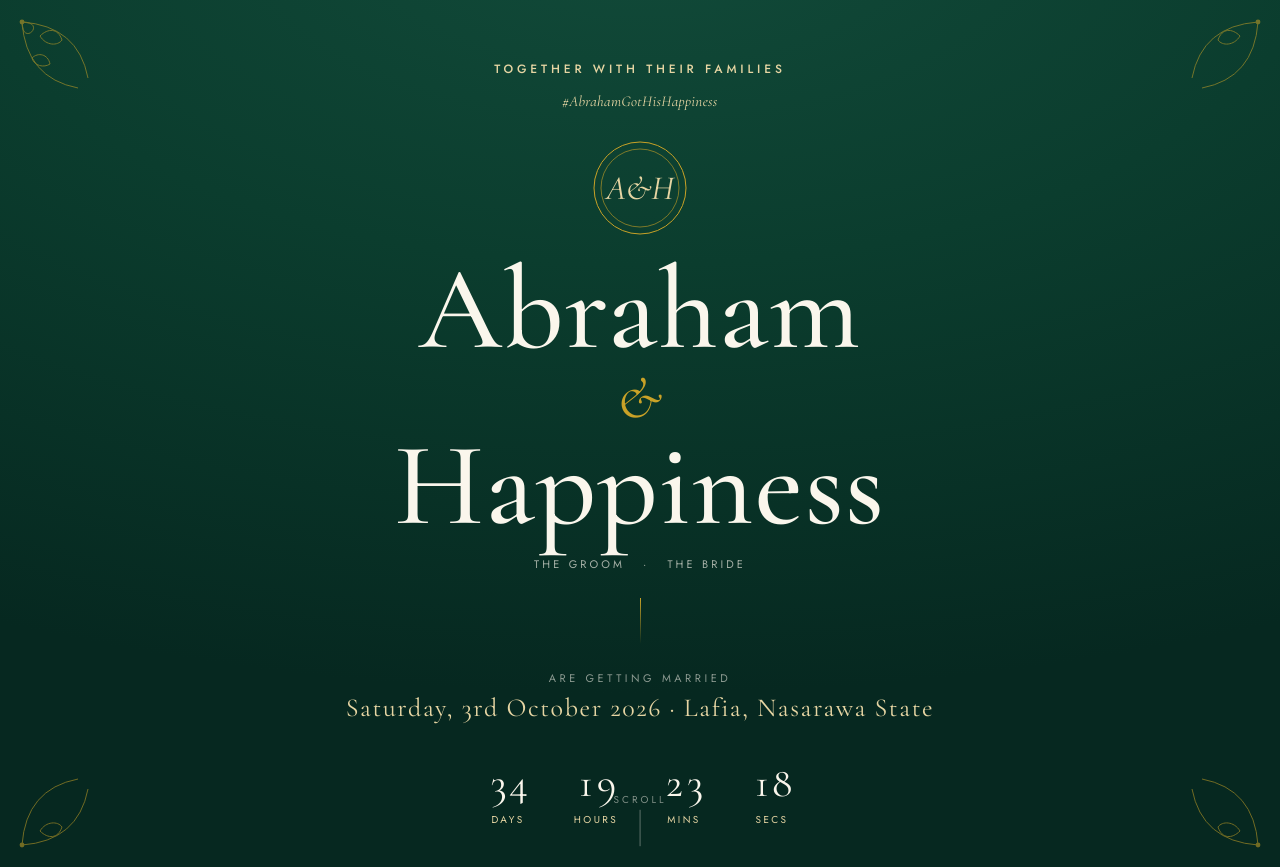
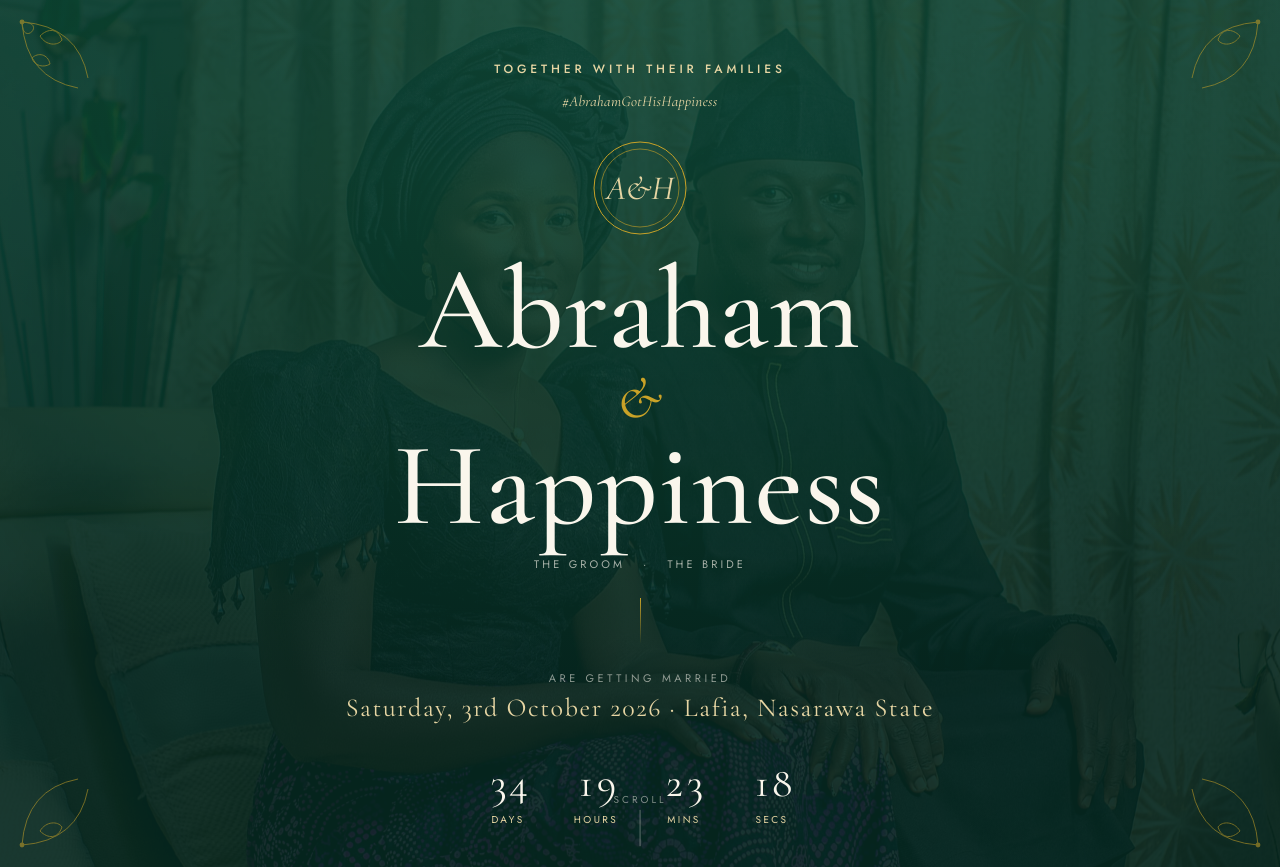
Before and after one commit to DesRuqMania/AbrahamGotHisHappiness26, a plain HTML site: page index.html in a window 1280 px wide. Shown: the top 867 px of the page. Drawn offline with nearby package versions, Linux system fonts and the light colour scheme.

Commit message:
Add couple-1.jpeg watermark to hero section

```diff
--- a/index.html
+++ b/index.html
@@ -64,6 +64,14 @@
     padding: 60px 24px 40px;
     overflow:hidden;
   }
+  .hero::before{
+    content:"";
+    position:absolute;
+    inset:0;
+    background: url('images/couple-1.jpeg') center/cover;
+    opacity:.08;
+    pointer-events:none;
+  }
   .hero .ornament{
     position:absolute;
     opacity:.55;
@@ -78,6 +86,8 @@
     color: var(--gold-soft);
     opacity:0;
     animation: riseIn .9s ease forwards .1s;
+    position:relative;
+    z-index:1;
   }
   .hero-tag{
     margin-top:14px;
@@ -88,6 +98,8 @@
     color: var(--gold-soft);
     opacity:0;
     animation: riseIn .9s ease forwards .25s;
+    position:relative;
+    z-index:1;
   }
 
   .monogram{
@@ -96,6 +108,8 @@
     height: 96px;
     opacity:0;
     animation: riseIn 1s ease forwards .4s;
+    position:relative;
+    z-index:1;
   }
 
   .hero h1{
@@ -106,6 +120,8 @@
     letter-spacing: .01em;
     opacity:0;
     animation: riseIn 1.1s ease forwards .55s;
+    position:relative;
+    z-index:1;
   }
   .hero h1 .amp{
     display:block;
@@ -127,6 +143,8 @@
     color: rgba(250,246,236,.65);
     opacity:0;
     animation: riseIn .9s ease forwards .7s;
+    position:relative;
+    z-index:1;
   }
 
   .hero .divider{
@@ -136,6 +154,8 @@
     margin: 26px auto;
     opacity:0;
     animation: riseIn .9s ease forwards .85s;
+    position:relative;
+    z-index:1;
   }
 
   .hero .date{
@@ -145,6 +165,8 @@
     color: var(--gold-soft);
     opacity:0;
     animation: riseIn .9s ease forwards 1s;
+    position:relative;
+    z-index:1;
   }
   .hero .date span{ display:block; font-family:var(--sans); font-size:11px; letter-spacing:.32em; text-transform:uppercase; color:rgba(250,246,236,.55); margin-bottom:6px;}
 
@@ -154,6 +176,8 @@
     gap: clamp(14px, 4vw, 34px);
     opacity:0;
     animation: riseIn .9s ease forwards 1.15s;
+    position:relative;
+    z-index:1;
   }
   .countdown .cell{ text-align:center; min-width:54px;}
   .countdown .num{
@@ -183,6 +207,7 @@
     flex-direction:column;
     align-items:center;
     gap:8px;
+    z-index:1;
   }
   .scroll-cue .line{ width:1px; height:26px; background: rgba(250,246,236,.4); animation: pulse 2s ease-in-out infinite;}
 
```
